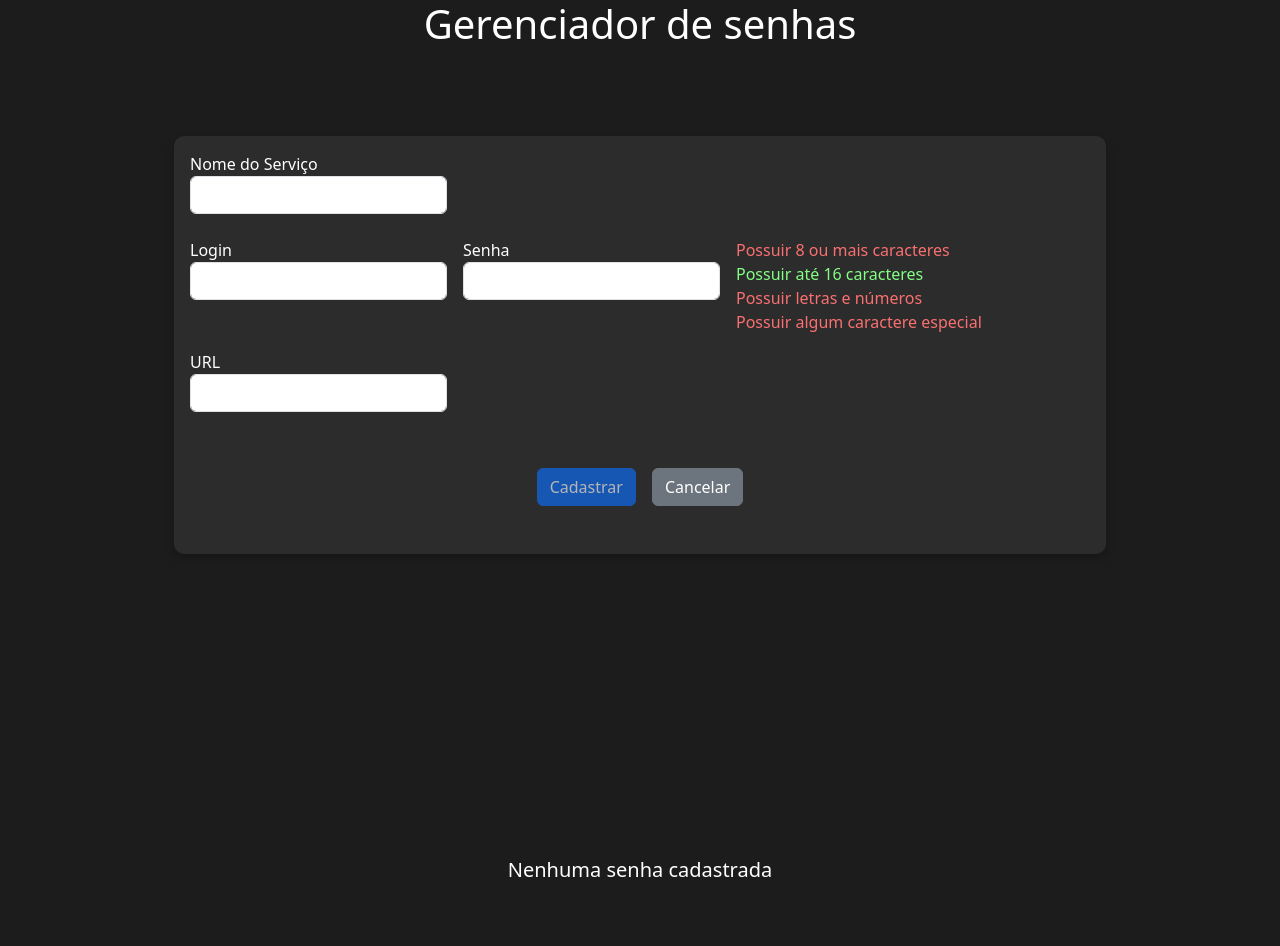
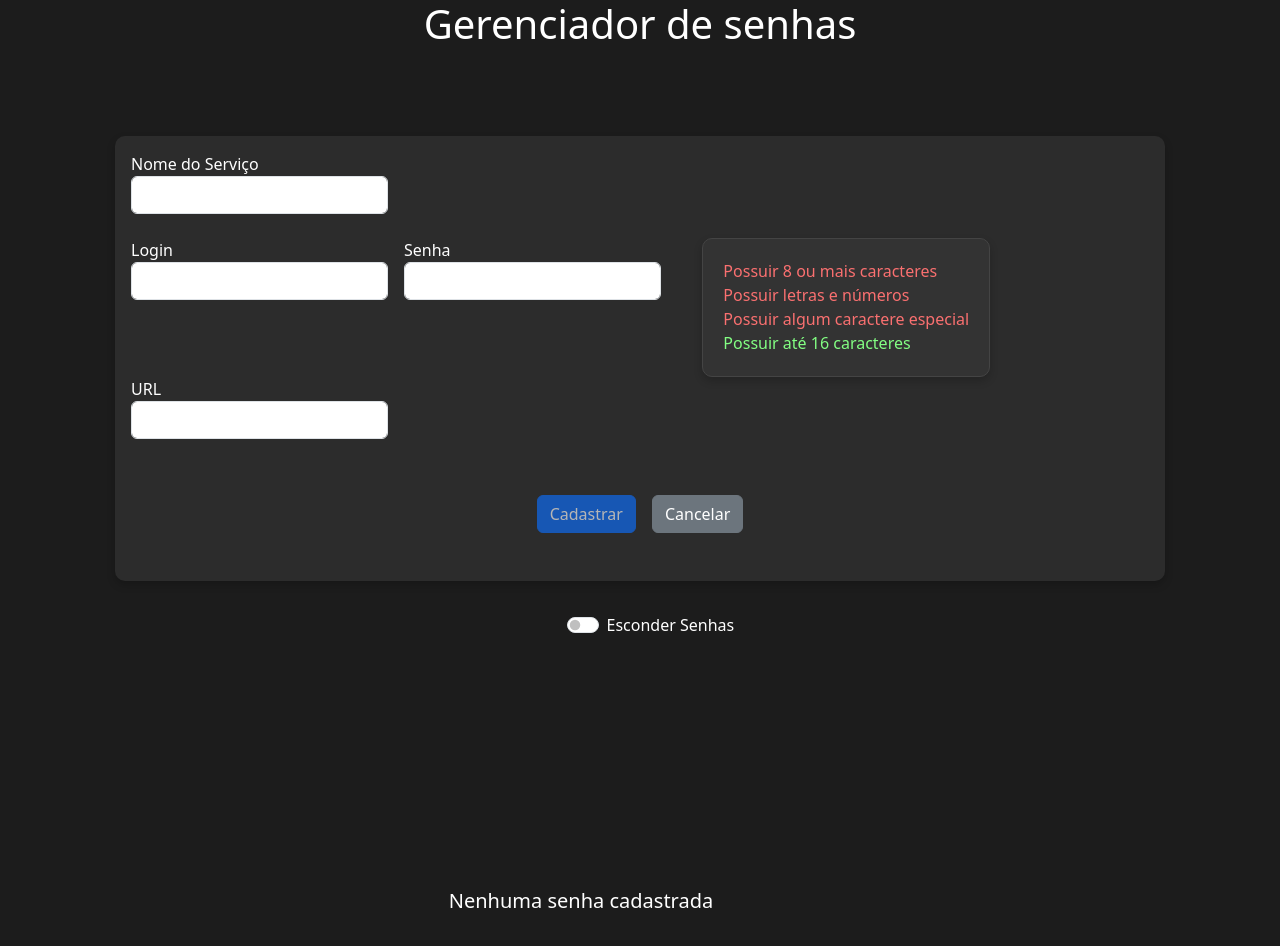
Before and after one commit to BrunoPelegrino/password-manager, a React (Vite) app: page / in a window 1280 px wide. Both pictures are taken after a click on the button "Cadastrar nova senha". Shown: the top 946 px of the page. Built offline with nearby package versions, Linux system fonts and the light colour scheme.

Commit message:
adiciona mais css, ainda faltando ajustar tamanho do input de "Nome do serviço" e "url"

```diff
--- a/src/App.css
+++ b/src/App.css
@@ -1,7 +0,0 @@
-
-
-.app-container {
-    display: flex;
-    flex-direction: column;
-    align-items: center;
-  }
--- a/src/components/form/Form.tsx
+++ b/src/components/form/Form.tsx
@@ -3,6 +3,8 @@ import Swal from 'sweetalert2';
 import 'bootstrap/dist/js/bootstrap.bundle.min';
 import ServiceInput from '../serviceInput/ServiceInput';
 import PasswrodInput from '../passwordInput/PasswordInput';
+import { FontAwesomeIcon } from '@fortawesome/react-fontawesome';
+import { faTrash } from '@fortawesome/free-solid-svg-icons';
 
 interface Service {
   name: string;
@@ -118,14 +120,6 @@ function Form() {
       {showForm === false ? (
         <div className="button-new-pass">
           <button onClick={handleShowBtn} className="btn btn-primary">Cadastrar nova senha</button>
-          <label className="hide-password-checkbox">
-            <input
-              type="checkbox"
-              checked={hidePassword}
-              onChange={handleHidePasswordCheckBox}
-            />
-            Esconder Senhas
-          </label>
         </div>
       ) : (
         <div className="form-container">
@@ -137,7 +131,7 @@ function Form() {
                 type='text'
                 value={service}
                 onChange={handleSerivceInput}
-
+                className="wide-input"
               />
               <div className="input-container">
                 <ServiceInput
@@ -158,14 +152,14 @@ function Form() {
                     <li className={isMinLength ? 'valid-password-check' : 'invalid-password-check'}>
                       Possuir 8 ou mais caracteres
                     </li>
-            <li className={isMaxLength ? 'valid-password-check' : 'invalid-password-check'}>
-              Possuir até 16 caracteres
-            </li>
                     <li className={hasLettersAndNumbers ? 'valid-password-check' : 'invalid-password-check'}>
                       Possuir letras e números
                     </li>
                     <li className={hasSpecialChar ? 'valid-password-check' : 'invalid-password-check'}>
                       Possuir algum caractere especial
+                    </li>
+                    <li className={isMaxLength ? 'valid-password-check' : 'invalid-password-check'}>
+                      Possuir até 16 caracteres
                     </li>
                   </ul>
                 </div>
@@ -189,8 +183,21 @@ function Form() {
             </fieldset>
           </form>
         </div>
+      )}
 
-      )}
+      <div className="form-check form-switch hide-password-checkbox">
+        <input
+          className='form-check-input'
+          role='switch'
+          id="flexSwitchCheckDefault"
+          type="checkbox"
+          checked={hidePassword}
+          onChange={handleHidePasswordCheckBox}
+        />
+        <label className="form-check-label">
+          Esconder Senhas
+        </label>
+      </div>
 
       <div className="cards-container">
         {serviceObj.length === 0 ? (
@@ -202,7 +209,9 @@ function Form() {
                 <p className="card-text">Serviço: <a href={service.url} className="card-link">{service.name}</a></p>
                 <p className="card-text">Login: {service.login}</p>
                 <p className="card-text">Senha: {hidePassword ? '******' : service.password}</p>
-                <button className="btn btn-danger" onClick={() => handleDeleteBtn(index)}>Apagar</button>
+                <button className="btn btn-icon" onClick={() => handleDeleteBtn(index)}>
+                  <FontAwesomeIcon icon={faTrash} style={{ color: '#db4d4d' }} />
+                </button>
               </div>
             </div>
           ))
--- a/src/index.css
+++ b/src/index.css
@@ -30,7 +30,7 @@ body {
 
 /* Container do Formulário */
 .form-container {
-  width: 932px; /* Largura do formulário igual à largura dos cards */
+  width: 1050px; /* Largura do formulário igual à largura dos cards */
   padding: 1rem;
   margin: 80px 0 2rem; /* Ajuste a margem superior para evitar sobreposição com o título */
   background-color: #2c2c2c;
@@ -49,20 +49,12 @@ body {
   display: flex;
   flex-direction: column;
   align-items: flex-start;
-  gap: 0.5rem;
-}
-
-/* Inputs no mesmo nível */
-.input-group {
-  display: flex;
-  gap: 1rem;
-  margin-top: 1rem; /* Ajuste o espaçamento superior */
-}
-
-/* Inputs de serviço, login e URL */
-
-.url-input {
-  width: 100%;
+  margin-left: 25px;
+  padding: 2%;
+  box-shadow: 0 4px 8px rgba(0, 0, 0, 0.2) ;
+  background-color: #333 ;
+  border: 1px solid #444 ;
+  border-radius: 10px ;
 }
 
 /* Lista de validações de senha */
@@ -123,10 +115,10 @@ body {
   display: grid;
   grid-template-columns: repeat(3, 1fr); /* Três colunas de largura igual */
   gap: 1rem;
-  padding: 2rem;
   max-width: 932px; /* Garante que o contêiner de cards não exceda a largura */
   box-sizing: border-box;
   justify-items: center; /* Centraliza o conteúdo horizontalmente */
+
 }
 
 .no-cards-message {
@@ -137,21 +129,21 @@ body {
 
 /* Cards */
 .card {
-  background-color: #333;
-  color: #fff;
-  border: 1px solid #444;
-  border-radius: 10px;
-  width: 100%; /* Faz com que o card ocupe toda a largura disponível da coluna */
-  max-width: 300px; /* Ajuste para garantir que caiba nas três colunas */
-  padding: 1rem;
-  box-shadow: 0 4px 8px rgba(0, 0, 0, 0.2);
+  background-color: #333 !important;
+  color: #fff !important;
+  border: 1px solid #444 !important;
+  border-radius: 10px !important;
+  width: 340px !important; /* Faz com que o card ocupe toda a largura disponível da coluna */
+  max-width: 350px !important; /* Ajuste para garantir que caiba nas três colunas */
+  padding: 1rem !important;
+  box-shadow: 0 4px 8px rgba(0, 0, 0, 0.2) !important;
 }
 
 
 .card-body {
   display: flex;
   flex-direction: column;
-  align-items: center;
+  align-items: start;
 }
 
 .card-text {
@@ -184,7 +176,8 @@ body {
 
 /* Outros Estilos */
 .hide-password-checkbox {
-  margin-left: 1rem;
+  margin-left: 43%;
+  padding-bottom: 10px;
   display: flex;
   align-items: center;
   margin-top: 1rem; /* Ajuste a margem superior para evitar sobreposição */
```
Lines whose indentation alone changed are shown as unchanged.
